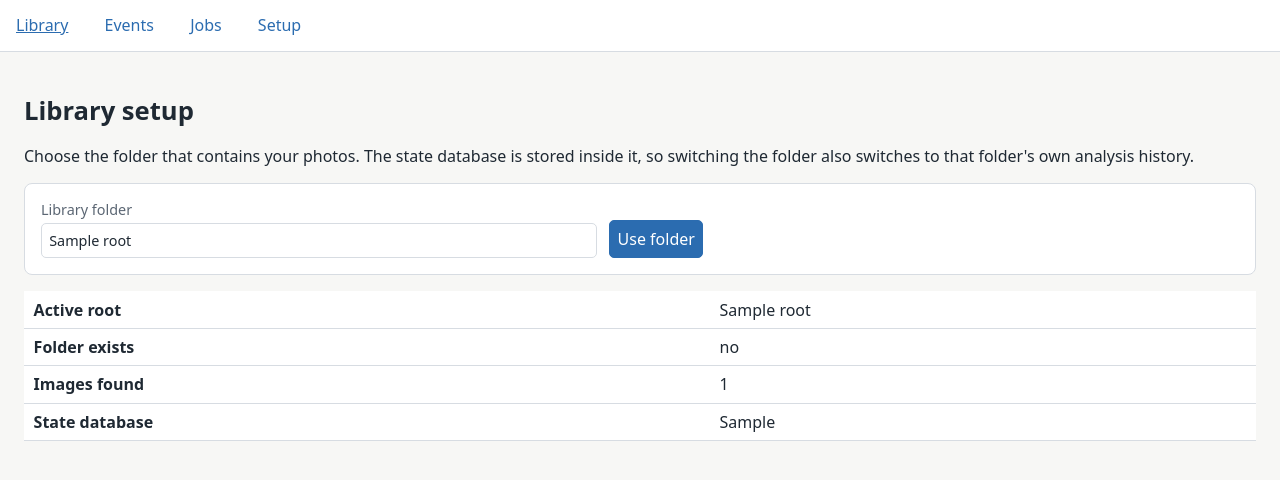
After one commit to pamagister/image-triage, a FastAPI app: template src/image_triage/gui/templates/setup.html in a window 1280 px wide. The commit adds this page. Shown: the top 480 px of the page. Run offline with FastAPI, Linux system fonts and the light colour scheme; the template is opened without the code that fills it: most values are stand-ins (such as "Sample title", 1, 10 or a date in 2020).

Commit message:
feat(gui): serve media reliably and select the library root
- Read settings from app.state per request so a library root chosen in the
  GUI applies to every route and background job.
- Add /setup to pick the library folder, show the active root, image count
  and state DB path, and reject a change while a job is active.
- Send cache headers and 404s for /media instead of failing on a missing
  file.
- Skip VCS, virtualenv, coverage, cache and IDE directories by default in
  find_images so a project root never pollutes the library.

Refs #15

```diff
--- a/src/image_triage/gui/app.py
+++ b/src/image_triage/gui/app.py
@@ -20,10 +20,20 @@ from image_triage.core.settings import Settings, load_settings
 from image_triage.db.repository import Repository
 from image_triage.export.export import export_photos
 from image_triage.export.previews import preview_path
+from image_triage.io.scan import find_images
 
 BASE_DIR = Path(__file__).parent
 TEMPLATES = Jinja2Templates(directory=str(BASE_DIR / "templates"))
 PER_PAGE = 60
+
+#: Jobs that write to the state database and therefore block a library-root change.
+ACTIVE_JOB_STATUSES = ("pending", "running")
+MEDIA_CACHE_CONTROL = "public, max-age=604800"
+
+
+def _current_settings(request: Request) -> Settings:
+    """Settings of the running app, including a library root chosen in the GUI."""
+    return request.app.state.settings
 
 
 def _input_root(settings: Settings) -> Path:
@@ -38,6 +48,18 @@ def _media_path(settings: Settings, photo: Photo) -> Path:
     if not resolved.is_relative_to(root):
         raise HTTPException(404, "photo not found")
     return resolved
+
+
+def _active_jobs(repository: Repository) -> list[dict[str, Any]]:
+    return [job for job in repository.list_jobs() if job["status"] in ACTIVE_JOB_STATUSES]
+
+
+def _count_files(root: Path, exclude: tuple[str, ...]) -> int:
+    """Number of supported images below ``root`` after configured exclusions."""
+    if not root.is_dir():
+        return 0
+    excluded = tuple(root / name for name in exclude)
+    return len(find_images(root, excluded))
 
 
 def _run_job(settings: Settings, job_id: int, kind: str, payload: dict[str, Any]) -> None:
@@ -94,21 +116,81 @@ def _run_job(settings: Settings, job_id: int, kind: str, payload: dict[str, Any]
 
 def create_app(settings: Settings | None = None) -> FastAPI:
     """Build the FastAPI application around a settings object."""
-    settings = settings or load_settings()
     app = FastAPI(title="Image Triage", version="1.0")
-    app.state.settings = settings
+    app.state.settings = settings or load_settings()
     app.mount("/static", StaticFiles(directory=str(BASE_DIR / "static")), name="static")
 
-    def repository() -> Repository:
-        repo = Repository.open(settings.database_path)
+    def repository(request: Request) -> Repository:
+        """One connection per request; never shared with another request or job thread."""
+        repo = Repository.open(_current_settings(request).database_path)
         try:
             yield repo
         finally:
             repo.close()
 
     @app.get("/health")
-    def health() -> dict[str, Any]:
-        return {"ok": True, "input": str(_input_root(settings))}
+    def health(request: Request) -> dict[str, Any]:
+        return {"ok": True, "input": str(_input_root(_current_settings(request)))}
+
+    @app.get("/setup", response_class=HTMLResponse)
+    def setup_form(request: Request) -> HTMLResponse:
+        settings = _current_settings(request)
+        root = _input_root(settings)
+        return TEMPLATES.TemplateResponse(
+            request,
+            "setup.html",
+            {
+                "root": root,
+                "root_exists": root.is_dir(),
+                "file_count": _count_files(root, tuple(settings.input.exclude)),
+                "database_path": settings.database_path,
+                "error": request.query_params.get("error"),
+            },
+        )
+
+    @app.post("/setup", response_model=None)
+    def setup(
+        request: Request,
+        repo: Repository = Depends(repository),
+        root: str = Form(...),
+    ) -> HTMLResponse | RedirectResponse:
+        """Switch the library root; rejected while a job reads or writes the state database."""
+        settings = _current_settings(request)
+        candidate = Path(root).expanduser()
+        if not candidate.is_dir():
+            return TEMPLATES.TemplateResponse(
+                request,
+                "setup.html",
+                {
+                    "root": candidate,
+                    "root_exists": False,
+                    "file_count": 0,
+                    "database_path": settings.database_path,
+                    "error": f"not a directory: {candidate}",
+                },
+                status_code=400,
+            )
+        active = _active_jobs(repo)
+        if active:
+            running = ", ".join(f"{job['kind']} #{job['id']}" for job in active)
+            return TEMPLATES.TemplateResponse(
+                request,
+                "setup.html",
+                {
+                    "root": _input_root(settings),
+                    "root_exists": True,
+                    "file_count": _count_files(
+                        _input_root(settings), tuple(settings.input.exclude)
+                    ),
+                    "database_path": settings.database_path,
+                    "error": f"cannot change the library while a job is active: {running}",
+                },
+                status_code=409,
+            )
+        app.state.settings = settings.model_copy(
+            update={"input": settings.input.model_copy(update={"root": candidate.resolve()})}
+        )
+        return RedirectResponse("/", status_code=303)
 
     @app.get("/", response_class=HTMLResponse)
     def index(
@@ -178,6 +260,7 @@ def create_app(settings: Settings | None = None) -> FastAPI:
                     "min_score": min_score,
                 },
                 "base_query": base_query,
+                "active_jobs": _active_jobs(repo),
             },
         )
 
@@ -246,6 +329,7 @@ def create_app(settings: Settings | None = None) -> FastAPI:
 
     @app.post("/jobs/start")
     def start_job(
+        request: Request,
         repo: Repository = Depends(repository),
         kind: str = Form(...),
         top_n: int = Form(200),
@@ -253,7 +337,7 @@ def create_app(settings: Settings | None = None) -> FastAPI:
         job_id = repo.create_job(kind, {"top_n": top_n})
         thread = threading.Thread(
             target=_run_job,
-            args=(settings, job_id, kind, {"top_n": top_n}),
+            args=(_current_settings(request), job_id, kind, {"top_n": top_n}),
             daemon=True,
         )
         thread.start()
@@ -278,14 +362,16 @@ def create_app(settings: Settings | None = None) -> FastAPI:
         return RedirectResponse(f"/photo/{photo_id}", status_code=303)
 
     @app.get("/media/{photo_id}")
-    def media(photo_id: int, repo: Repository = Depends(repository)) -> FileResponse:
+    def media(
+        request: Request, photo_id: int, repo: Repository = Depends(repository)
+    ) -> FileResponse:
         photo = repo.photo_by_id(photo_id)
         if photo is None:
             raise HTTPException(404, "photo not found")
-        path = _media_path(settings, photo)
+        path = _media_path(_current_settings(request), photo)
         if not path.is_file():
             raise HTTPException(404, "photo file not found")
-        return FileResponse(path)
+        return FileResponse(path, headers={"Cache-Control": MEDIA_CACHE_CONTROL})
 
     return app
 
--- a/src/image_triage/gui/static/style.css
+++ b/src/image_triage/gui/static/style.css
@@ -77,6 +77,14 @@ button {
   color: #fff;
   border-color: var(--accent);
   cursor: pointer;
+}
+
+.error {
+  color: #9b2c2c;
+  background: #fff5f5;
+  border: 1px solid #feb2b2;
+  border-radius: 8px;
+  padding: 0.75rem 1rem;
 }
 
 .grid {
--- a/src/image_triage/gui/templates/base.html
+++ b/src/image_triage/gui/templates/base.html
@@ -14,6 +14,7 @@
       <a href="/">Library</a>
       <a href="/events">Events</a>
       <a href="/jobs">Jobs</a>
+      <a href="/setup">Setup</a>
     </nav>
   </header>
   <main>
--- /dev/null
+++ b/src/image_triage/gui/templates/setup.html
@@ -0,0 +1,23 @@
+{% extends "base.html" %}
+{% block title %}Library setup - Image Triage{% endblock %}
+{% block content %}
+<h1>Library setup</h1>
+<p>Choose the folder that contains your photos. The state database is stored inside it, so
+  switching the folder also switches to that folder's own analysis history.</p>
+
+{% if error %}<p class="error" role="alert">{{ error }}</p>{% endif %}
+
+<form method="post" action="/setup" class="filters">
+  <label>Library folder
+    <input type="text" name="root" value="{{ root }}" size="60" required>
+  </label>
+  <button type="submit">Use folder</button>
+</form>
+
+<table>
+  <tr><th>Active root</th><td>{{ root }}</td></tr>
+  <tr><th>Folder exists</th><td>{{ 'yes' if root_exists else 'no' }}</td></tr>
+  <tr><th>Images found</th><td>{{ file_count }}</td></tr>
+  <tr><th>State database</th><td>{{ database_path }}</td></tr>
+</table>
+{% endblock %}
```
Also changed, not shown: plan_v2.md (+5 -5 lines), src/image_triage/io/scan.py (+38 -1 lines), tests/test_gui.py (+104 -0 lines).
